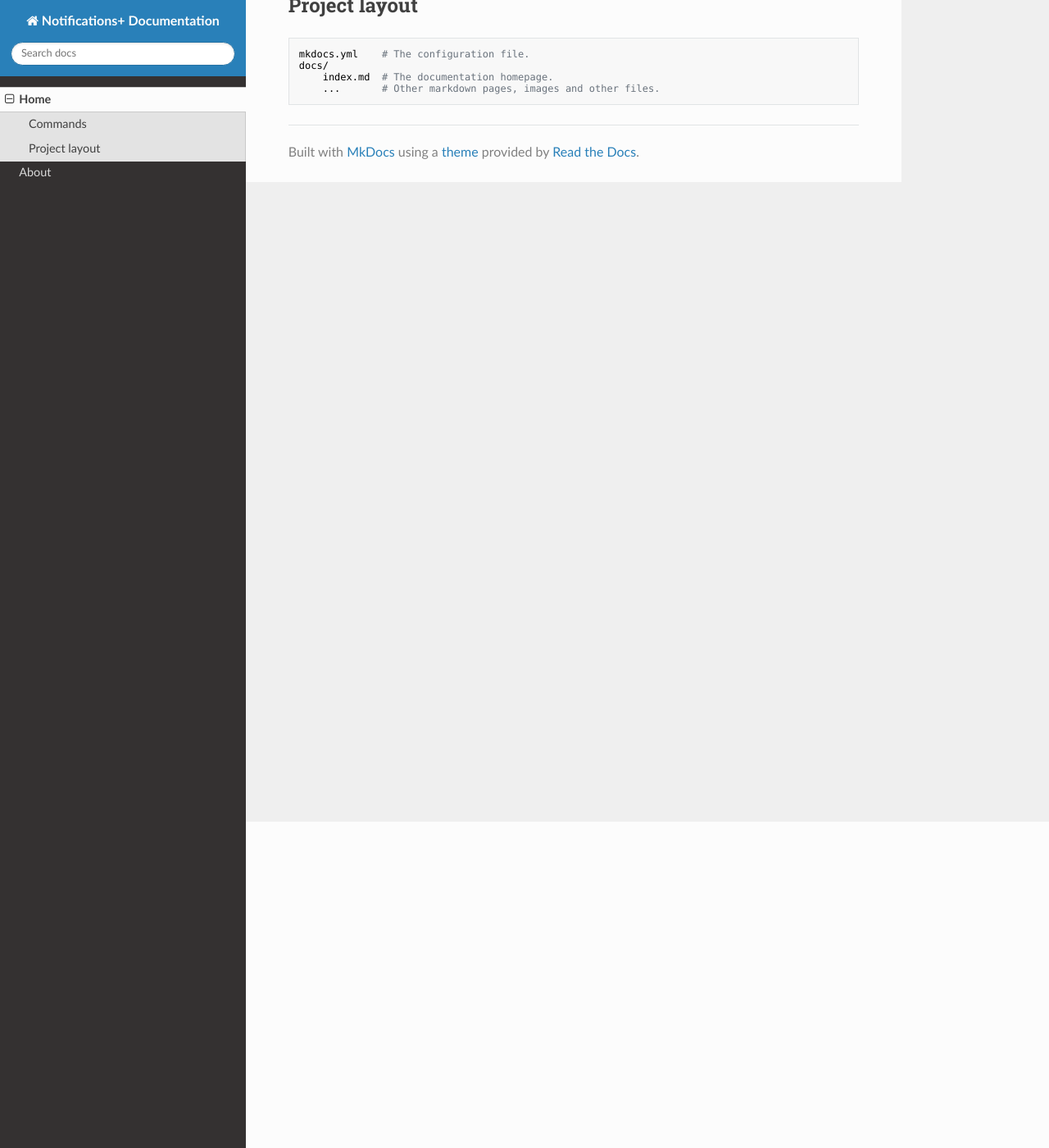
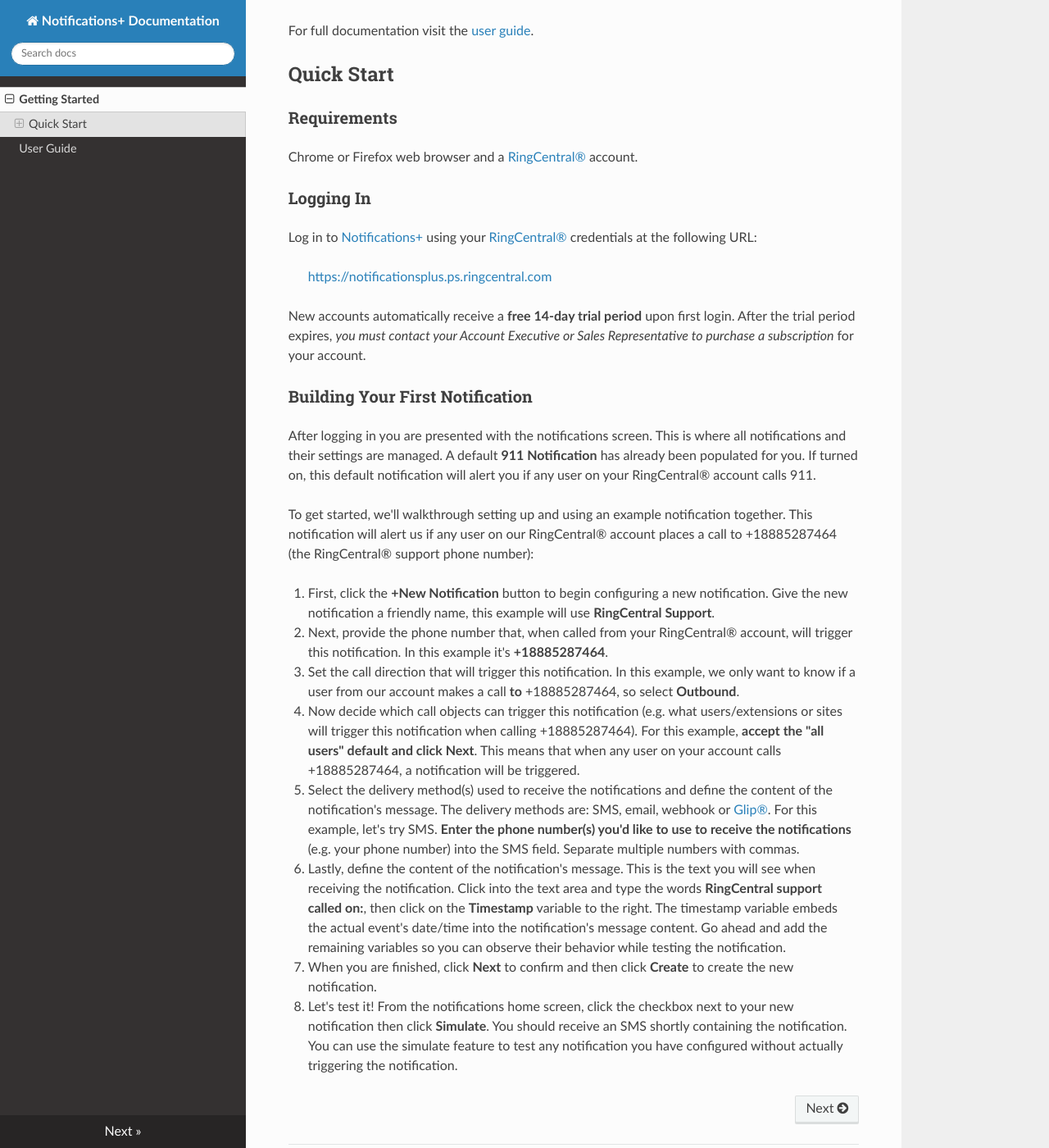
Before and after one commit to RingCentral-Pro-Services/notificationsplus-docs, an MkDocs documentation site: the page built from docs/index.md, in a window 1280 px wide and 1400 px high, scrolled down 398 px. Shown: the whole window at 82% size. Built offline with MkDocs 1.6.1, drawn with Linux system fonts in a browser that asks for light colours; nearby versions of some CDN libraries; some of the changed text lies outside the part shown.

Commit message:
Added user guide page

```diff
--- a/docs/index.md
+++ b/docs/index.md
@@ -1,17 +1,47 @@
-# Welcome to MkDocs
+# Getting Started
 
-For full documentation visit [mkdocs.org](https://www.mkdocs.org).
+[Notifications+](https://notificationsplus.ps.ringcentral.com) allows you to configure notifications for inbound and outbound call events on your [RingCentral®](https://ringcentral.com) account. Notifications are customizable and delivered in real-time via SMS, email, webhook or [Glip®](https://app.ringcentral.com). A summary of available features includes:
 
-## Commands
+* **Alerts when sensitive or inappropriate numbers are called** from your account, including who placed the call.
+* **Know who called for help and where they are** in the event of an emergency.
+*  **Customizable** notification triggers, message content and delivery options.
+* **Bulk orchestration** of notifications and settings.
+* **Simulation mode** to test notifications without needing to actually trigger them.
 
-* `mkdocs new [dir-name]` - Create a new project.
-* `mkdocs serve` - Start the live-reloading docs server.
-* `mkdocs build` - Build the documentation site.
-* `mkdocs -h` - Print help message and exit.
+For full documentation visit the [user guide](https://www.???.com/guide).
 
-## Project layout
+## Quick Start
 
-    mkdocs.yml    # The configuration file.
-    docs/
-        index.md  # The documentation homepage.
-        ...       # Other markdown pages, images and other files.
+### Requirements
+
+Chrome or Firefox web browser and a [RingCentral®](https://ringcentral.com) account.
+
+### Logging In
+
+Log in to [Notifications+](https://notificationsplus.ps.ringcentral.com) using your  [RingCentral®](https://ringcentral.com) credentials at the following URL:
+
+> [https://notificationsplus.ps.ringcentral.com](https://notificationsplus.ps.ringcentral.com)
+
+New accounts automatically receive a **free 14-day trial period** upon first login. After the trial period expires, *you must contact your Account Executive or Sales Representative to purchase a subscription* for your account.
+
+### Building Your First Notification
+
+After logging in you are presented with the notifications screen. This is where all notifications and their settings are managed. A default **911 Notification** has already been populated for you. If turned on, this default notification will alert you if any user on your RingCentral® account calls 911.
+
+To get started, we'll walkthrough setting up and using an example notification together.  This notification will alert us if any user on our RingCentral® account places a call to +18885287464 (the RingCentral® support phone number):
+
+1. First, click the **+New Notification** button to begin configuring a new notification. Give the new notification a friendly name, this example will use **RingCentral Support**.
+
+2. Next, provide the phone number that, when called from your RingCentral® account, will trigger this notification. In this example it's **+18885287464**.
+
+3. Set the call direction that will trigger this notification. In this example, we only want to know if a user from our account makes a call **to** +18885287464, so select **Outbound**.
+
+4. Now decide which call objects can trigger this notification (e.g. what users/extensions or sites will trigger this notification when calling +18885287464). For this example, **accept the "all users" default and click Next**. This means that when any user on your account calls +18885287464, a notification will be triggered.
+
+5. Select the delivery method(s) used to receive the notifications and define the content of the notification's message. The delivery methods are: SMS, email, webhook or [Glip®](https://app.ringcentral.com). For this example, let's try SMS. **Enter the phone number(s) you'd like to use to receive the notifications** (e.g. your phone number) into the SMS field. Separate multiple numbers with commas.
+
+6. Lastly, define the content of the notification's message. This is the text you will see when receiving the notification. Click into the text area and type the words **RingCentral support called on:**, then click on the **Timestamp** variable to the right. The timestamp variable embeds the actual event's date/time into the notification's message content. Go ahead and add the remaining variables so you can observe their behavior while testing the notification.
+
+7. When you are finished, click **Next** to confirm and then click **Create** to create the new notification.
+
+8. Let's test it! From the notifications home screen, click the checkbox next to your new notification then click **Simulate**. You should receive an SMS shortly containing the notification. You can use the simulate feature to test any notification you have configured without actually triggering the notification.
--- a/mkdocs.yml
+++ b/mkdocs.yml
@@ -1,6 +1,6 @@
 site_name: Notifications+ Documentation
 site_url: https://example.com/
 nav:
-    - Home: index.md
-    - About: about.md
+    - Getting Started: index.md
+    - User Guide: guide.md
 theme: readthedocs
```
Also changed, not shown: docs/guide.md (added, +1 -0 lines).
